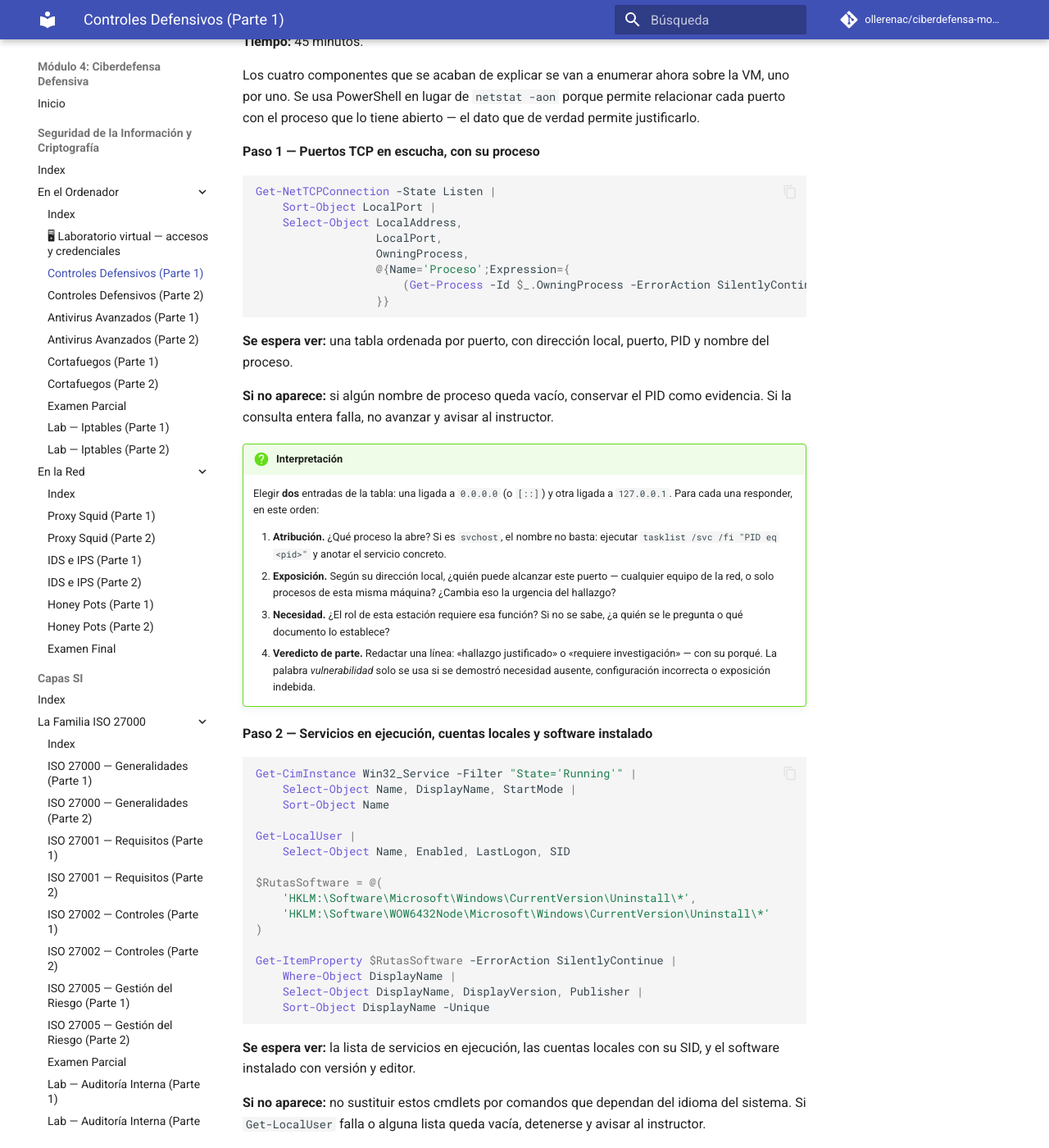
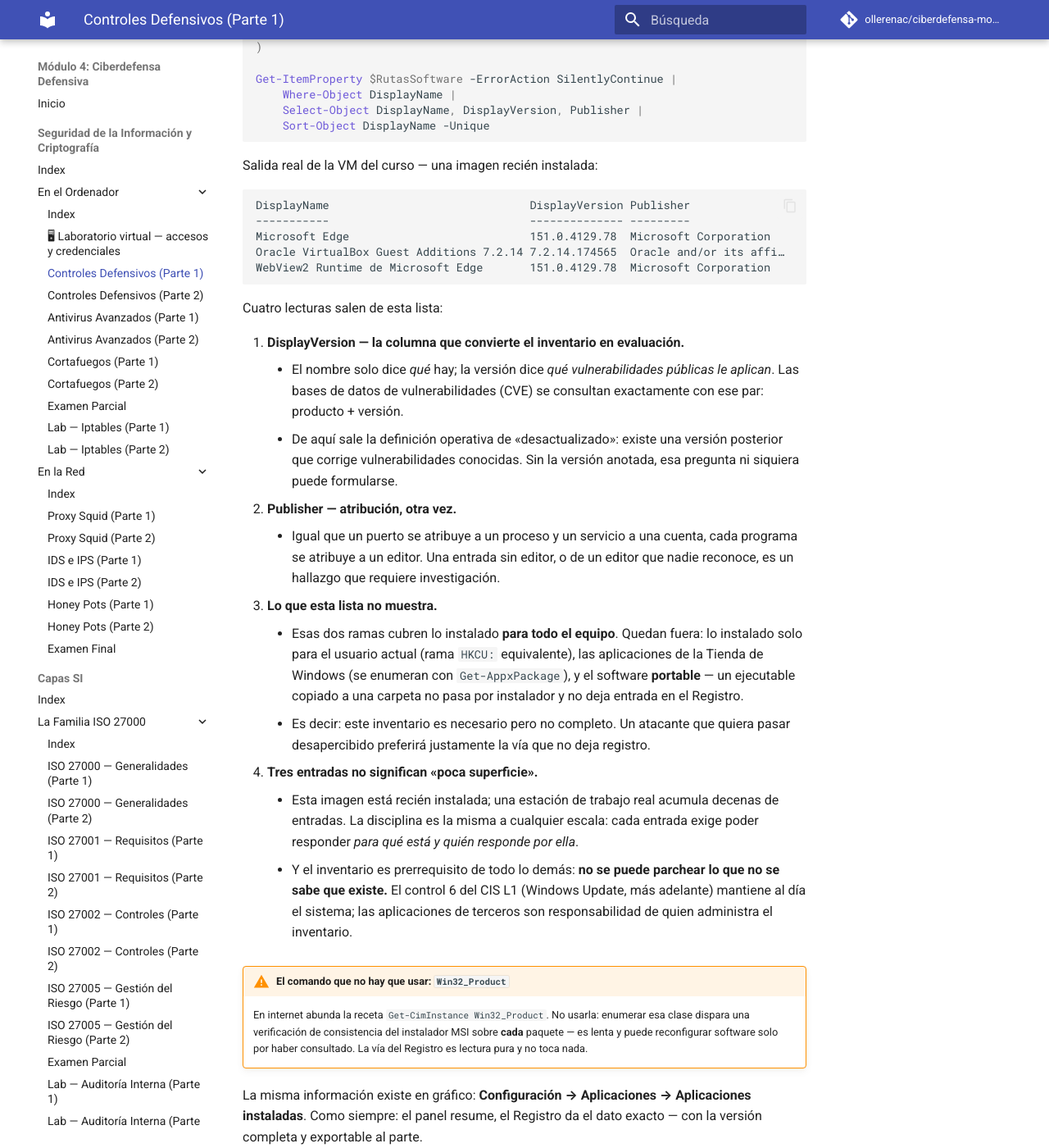
Before and after one commit to ollerenac/ciberdefensa-modulo4, an MkDocs documentation site: the page built from docs/seguridad-criptografia/en-el-ordenador/controles-defensivos-p1.md, in a window 1280 px wide and 1400 px high, scrolled down 12869 px. Shown: the whole window at 82% size. Built offline with MkDocs 1.6.1 and Material for MkDocs 9.7.7, drawn with Linux system fonts in a browser that asks for light colours; comment, search, counter and statistics services are not loaded; some of the changed text lies outside the part shown.

Commit message:
docs(asig1): expande Software instalado y corrige tabla CIS L1
- Componente 4 (Software instalado) expandido con el patrón de los
  componentes 1-3: comando de Registro identico al de la Práctica 2,
  salida real de la VM (3 entradas), cuatro lecturas guiadas
  (DisplayVersion->CVE, Publisher, puntos ciegos HKCU/Store/portable,
  inventario como prerrequisito del parcheo), warning contra
  Win32_Product y cross-ref a la GUI. Los cuatro componentes de la
  superficie de ataque quedan expandidos.
- Tabla CIS L1 control 1: eliminado comando con tubería escapada (\|)
  que el sitio renderizaba roto dentro del code span; la celda remite
  al listado de la Práctica 4 (fila RID 501 -> Enabled: False).
- Tip del control 5: explica el origen del GUID {0CCE9215-...} como
  constante de Microsoft, consultable con auditpol /list.
- Bitácora del handoff actualizada (items 6 y 7).

Co-Authored-By: Claude Fable 5 <noreply@anthropic.com>

````diff
--- a/docs/seguridad-criptografia/en-el-ordenador/controles-defensivos-p1.md
+++ b/docs/seguridad-criptografia/en-el-ordenador/controles-defensivos-p1.md
@@ -365,6 +365,51 @@ La misma información existe en gráfico: `lusrmgr.msc` (**Usuarios y grupos loc
 
 **4. Software instalado:** Cada aplicación instalada es código adicional que puede contener vulnerabilidades. El software desactualizado es especialmente peligroso porque sus vulnerabilidades ya son públicas y los atacantes las conocen.
 
+Un servicio corre; una aplicación instalada puede pasar meses sin abrirse. Aun así cuenta: es código residente en el disco, con sus bibliotecas y sus asociaciones de archivo. Si su versión tiene una vulnerabilidad publicada, el atacante no necesita encontrarla abierta — le basta con lograr que se abra: un documento adjunto, un enlace, un archivo en una memoria USB. Por eso el software instalado es superficie de ataque **se use o no**.
+
+Windows anota cada programa instalado en el Registro, en dos ramas (aplicaciones de 64 y de 32 bits). Para leerlas, en la ventana de PowerShell ya abierta:
+
+```powershell
+$RutasSoftware = @(
+    'HKLM:\Software\Microsoft\Windows\CurrentVersion\Uninstall\*',
+    'HKLM:\Software\WOW6432Node\Microsoft\Windows\CurrentVersion\Uninstall\*'
+)
+
+Get-ItemProperty $RutasSoftware -ErrorAction SilentlyContinue |
+    Where-Object DisplayName |
+    Select-Object DisplayName, DisplayVersion, Publisher |
+    Sort-Object DisplayName -Unique
+```
+
+Salida real de la VM del curso — una imagen recién instalada:
+
+```text
+DisplayName                              DisplayVersion Publisher
+-----------                              -------------- ---------
+Microsoft Edge                           151.0.4129.78  Microsoft Corporation
+Oracle VirtualBox Guest Additions 7.2.14 7.2.14.174565  Oracle and/or its affi…
+WebView2 Runtime de Microsoft Edge       151.0.4129.78  Microsoft Corporation
+```
+
+Cuatro lecturas salen de esta lista:
+
+1. **DisplayVersion — la columna que convierte el inventario en evaluación.**
+    - El nombre solo dice *qué* hay; la versión dice *qué vulnerabilidades públicas le aplican*. Las bases de datos de vulnerabilidades (CVE) se consultan exactamente con ese par: producto + versión.
+    - De aquí sale la definición operativa de «desactualizado»: existe una versión posterior que corrige vulnerabilidades conocidas. Sin la versión anotada, esa pregunta ni siquiera puede formularse.
+2. **Publisher — atribución, otra vez.**
+    - Igual que un puerto se atribuye a un proceso y un servicio a una cuenta, cada programa se atribuye a un editor. Una entrada sin editor, o de un editor que nadie reconoce, es un hallazgo que requiere investigación.
+3. **Lo que esta lista no muestra.**
+    - Esas dos ramas cubren lo instalado **para todo el equipo**. Quedan fuera: lo instalado solo para el usuario actual (rama `HKCU:` equivalente), las aplicaciones de la Tienda de Windows (se enumeran con `Get-AppxPackage`), y el software **portable** — un ejecutable copiado a una carpeta no pasa por instalador y no deja entrada en el Registro.
+    - Es decir: este inventario es necesario pero no completo. Un atacante que quiera pasar desapercibido preferirá justamente la vía que no deja registro.
+4. **Tres entradas no significan «poca superficie».**
+    - Esta imagen está recién instalada; una estación de trabajo real acumula decenas de entradas. La disciplina es la misma a cualquier escala: cada entrada exige poder responder *para qué está y quién responde por ella*.
+    - Y el inventario es prerrequisito de todo lo demás: **no se puede parchear lo que no se sabe que existe.** El control 6 del CIS L1 (Windows Update, más adelante) mantiene al día el sistema; las aplicaciones de terceros son responsabilidad de quien administra el inventario.
+
+!!! warning "El comando que no hay que usar: `Win32_Product`"
+    En internet abunda la receta `Get-CimInstance Win32_Product`. No usarla: enumerar esa clase dispara una verificación de consistencia del instalador MSI sobre **cada** paquete — es lenta y puede reconfigurar software solo por haber consultado. La vía del Registro es lectura pura y no toca nada.
+
+La misma información existe en gráfico: **Configuración → Aplicaciones → Aplicaciones instaladas**. Como siempre: el panel resume, el Registro da el dato exacto — con la versión completa y exportable al parte.
+
 !!! example "Aplicación en entorno castrense"
     Un equipo de reconocimiento despliega un puesto de mando avanzado. Antes de conectar el ordenador a la red de unidad, el Técnico de comunicaciones realiza una evaluación rápida de superficie de ataque: ejecuta `netstat -aon` y verifica qué puertos están escuchando. Identifica que el puerto 445 (SMB) está abierto — necesario para compartir archivos en red, pero también el vector del ransomware WannaCry que en 2017 afectó a hospitales y empresas en todo el mundo. El Técnico confirma que la versión SMBv1 está deshabilitada antes de conectar el equipo. Esta verificación de cinco minutos puede evitar que un incidente de seguridad interrumpa la misión.
 
@@ -567,7 +612,7 @@ Para los Técnicos del Ejército, el objetivo inicial es cumplir el Level 1. Los
 
 | Control CIS L1 | Por qué importa | Cómo verificar |
 |----------------|-----------------|---------------|
-| **1. Deshabilitar la cuenta Invitado** | La cuenta Invitado (*Guest*) permite acceso sin contraseña. Es el primer vector que un atacante prueba en un sistema nuevo. | Localizarla por **RID 501**, no por nombre: `Get-LocalUser \| Where-Object { ($_.SID.Value -split '-')[-1] -eq '501' }` — debe mostrar `Enabled: False` |
+| **1. Deshabilitar la cuenta Invitado** | La cuenta Invitado (*Guest*) permite acceso sin contraseña. Es el primer vector que un atacante prueba en un sistema nuevo. | Localizarla por **RID 501**, no por nombre. El listado de la Práctica 4 ya la muestra: la fila con RID `501` debe tener `Enabled: False` |
 | **2. Contraseña mínima de 14 caracteres** | Contraseñas cortas son vulnerables a ataques de fuerza bruta. 14 caracteres con complejidad tardan años en romperse con hardware actual. | `net.exe accounts` — la línea *Longitud mínima de contraseña* debe ser ≥ 14 |
 | **3. Umbral de bloqueo: 5 intentos** | Limita los intentos de adivinar contraseñas. Después de 5 intentos fallidos, la cuenta se bloquea. | `net.exe accounts` — la línea *Umbral de bloqueo* debe ser 5, no `Nunca` |
 | **4. Deshabilitar SMBv1** | SMBv1 es el protocolo que explotó WannaCry en 2017 para propagarse entre equipos. No tiene uso legítimo en redes modernas. | `Get-WindowsOptionalFeature -Online -FeatureName SMB1Protocol` — debe mostrar `State: Disabled` |
@@ -576,6 +621,14 @@ Para los Técnicos del Ejército, el objetivo inicial es cumplir el Level 1. Los
 
 !!! tip "Por qué un GUID en el control 5"
     El nombre de la subcategoría de auditoría está traducido en un Windows en español, así que `auditpol` no la encuentra si se la pide por nombre en inglés. El GUID `{0CCE9215-…}` identifica *Inicio de sesión* en cualquier idioma. Es el mismo principio que usar el RID 501 en lugar de «Guest».
+
+    ¿De dónde sale ese GUID? No es de esta máquina: es una **constante definida por Microsoft**, idéntica en toda instalación de Windows desde Vista. La lista completa se puede consultar en el propio equipo:
+
+    ```powershell
+    auditpol.exe /list /subcategory:* /v
+    ```
+
+    Ese comando imprime cada subcategoría de auditoría con su nombre (en el idioma del sistema) y su GUID. Ahí aparece `{0CCE9215-69AE-11D9-BED3-505054503030}` junto a *Inicio de sesión*.
 
 Estos seis controles son el mínimo absoluto antes de conectar cualquier equipo a la red de unidad. No son opcionales.
 
````
Also changed, not shown: .planning/.continue-here.md (+2 -0 lines).
